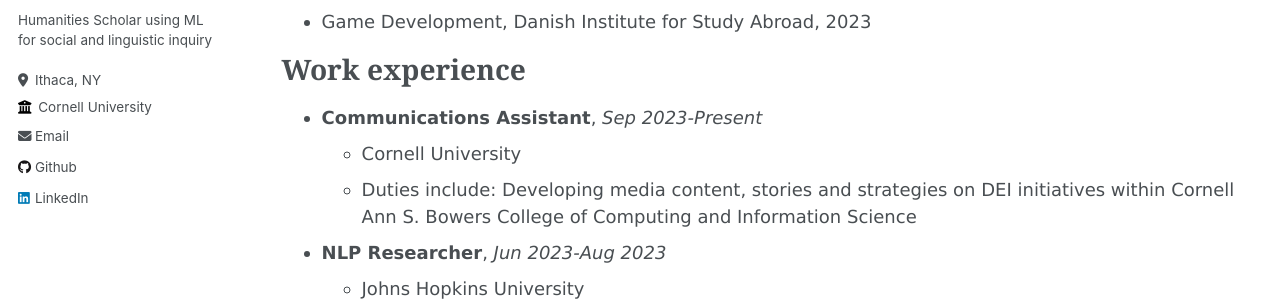
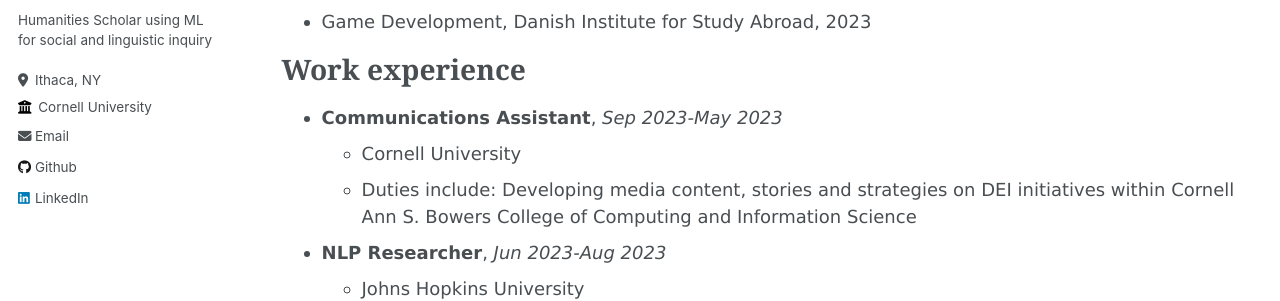
Before and after one commit to imanif/imanif.github.io, a Jekyll site: the page built from _pages/cv.md, in a window 1280 px wide and 900 px high. Shown: the part 360-661 px from the top of the window. Built offline with Jekyll 4.4.1, drawn with Linux system fonts in a browser that asks for light colours.

Commit message:
update cv

```diff
--- a/_pages/cv.md
+++ b/_pages/cv.md
@@ -22,7 +22,7 @@ Education
 
 Work experience
 ======
-* **Communications Assistant**, *Sep 2023-Present*
+* **Communications Assistant**, *Sep 2023-May 2023*
   * Cornell University
   * Duties include: Developing media content, stories and strategies on DEI initiatives within Cornell Ann S. Bowers College of Computing and Information Science
 
```
